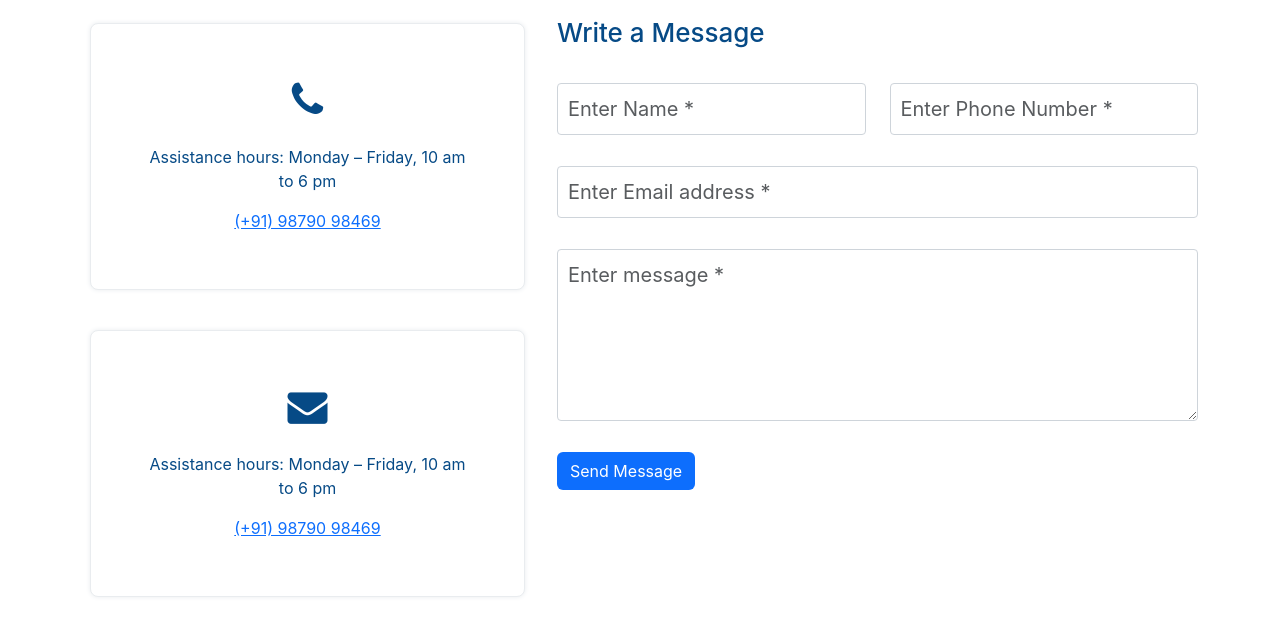
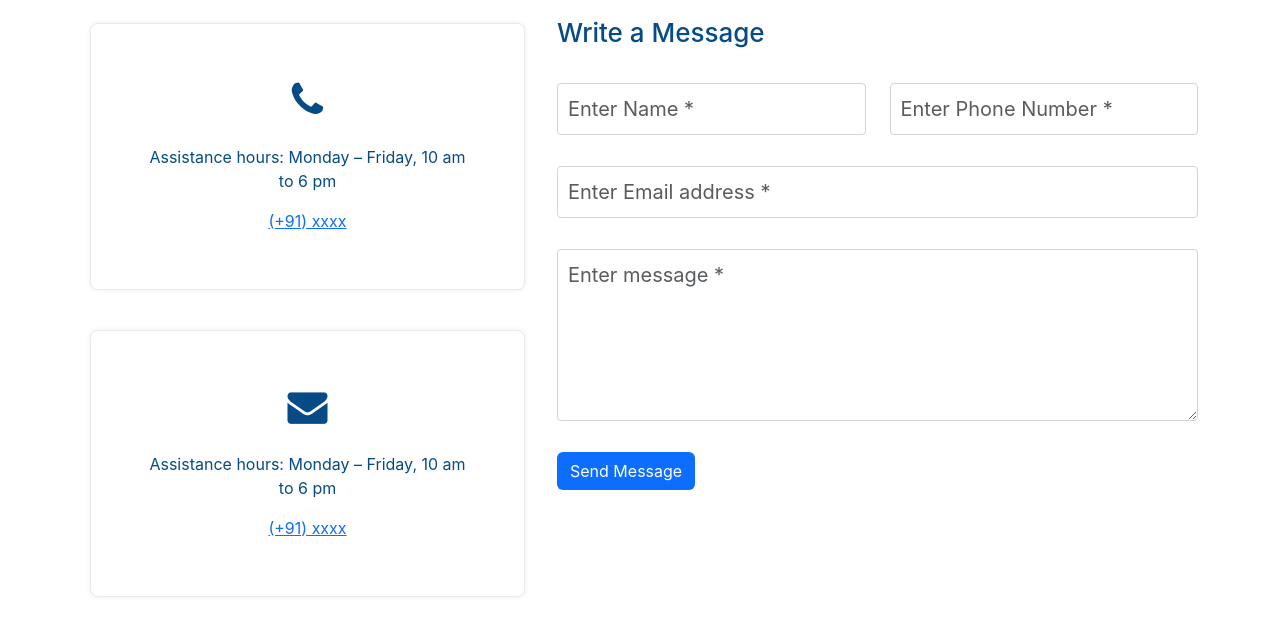
Before and after one commit to vinodselvin/vmb, a plain HTML site: page index.html in a window 1280 px wide. Shown: the part 2624-3259 px from the top of the page. Drawn offline with nearby package versions, Linux system fonts and the light colour scheme.

```diff
--- a/index.html
+++ b/index.html
@@ -394,7 +394,7 @@
             <div class="info-body">
               <i class="fa fa-phone"></i>
               <p>Assistance hours: Monday – Friday, 10 am to 6 pm</p>
-              <a href="tel:(+91) 98790 98469 ">(+91) 98790 98469 </a>
+              <a href="tel:(+91) xxxx ">(+91) xxxx </a>
               <a href="tel:"></a>
             </div>
           </div>
@@ -402,7 +402,7 @@
             <div class="info-body">
               <i class="fa fa-envelope"></i>
               <p>Assistance hours: Monday – Friday, 10 am to 6 pm</p>
-              <a href="tel:(+91) 98790 98469 ">(+91) 98790 98469 </a>
+              <a href="tel:(+91) xxxx ">(+91) xxxx </a>
               <a href="tel:"></a>
             </div>
           </div>
```
Also changed, not shown: assets/founder2.jpeg, 1 other file.
